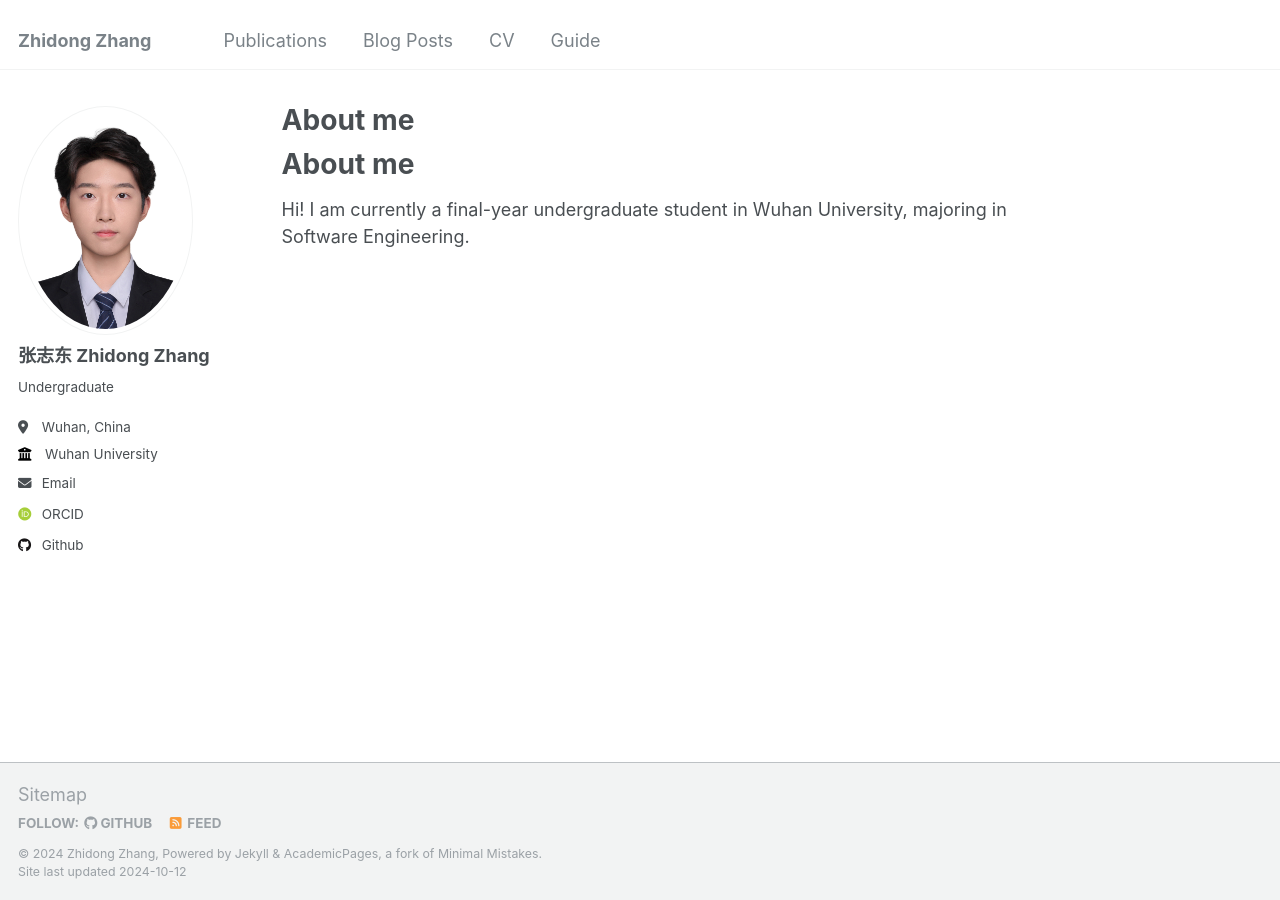
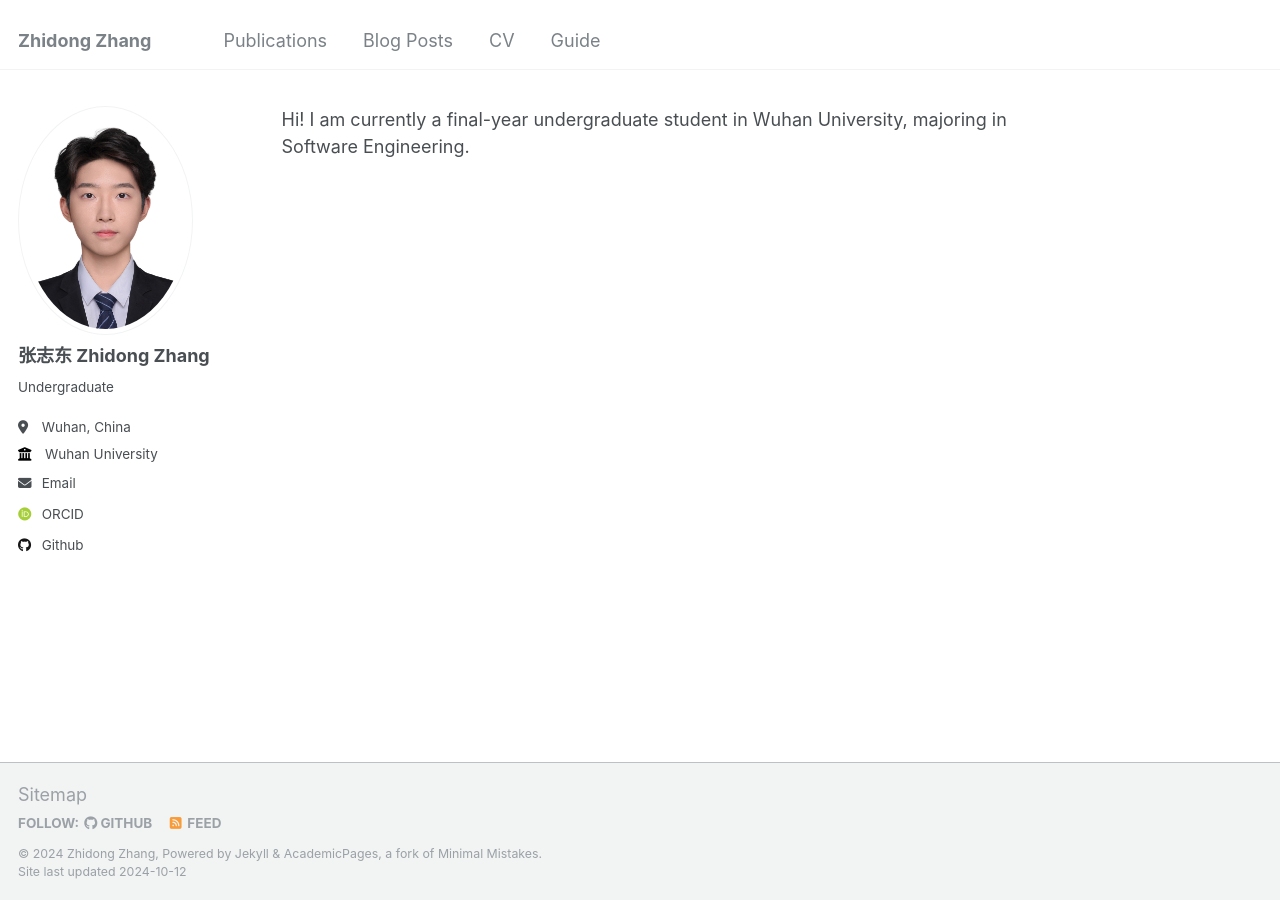
Before and after one commit to Antony-Zhang/antony-zhang.github.io, a Jekyll site: the page built from _pages/about.md, in a window 1280 px wide. Built offline with Jekyll 4.4.1, drawn with Linux system fonts in a browser that asks for light colours; some web fonts are replaced; our own code applies the rules of GitHub Pages for plain Markdown files.

Commit message:
Update about delete the title

```diff
--- a/_pages/about.md
+++ b/_pages/about.md
@@ -7,7 +7,7 @@
   - /about.html
 ---
 
-# About me
+<!-- # About me  -->
 
 Hi! I am currently a final-year undergraduate student in Wuhan University, majoring in Software Engineering.
 
```
